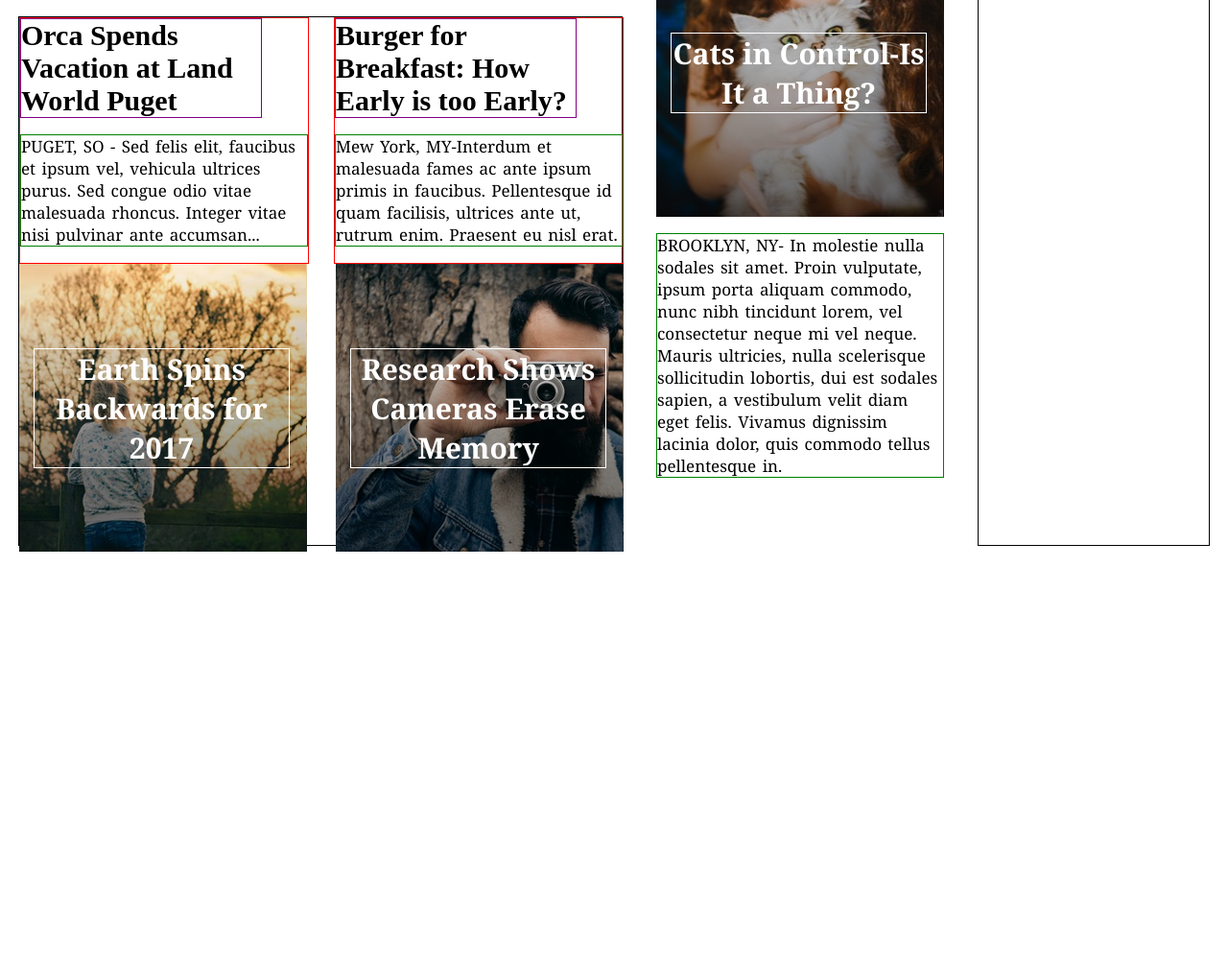
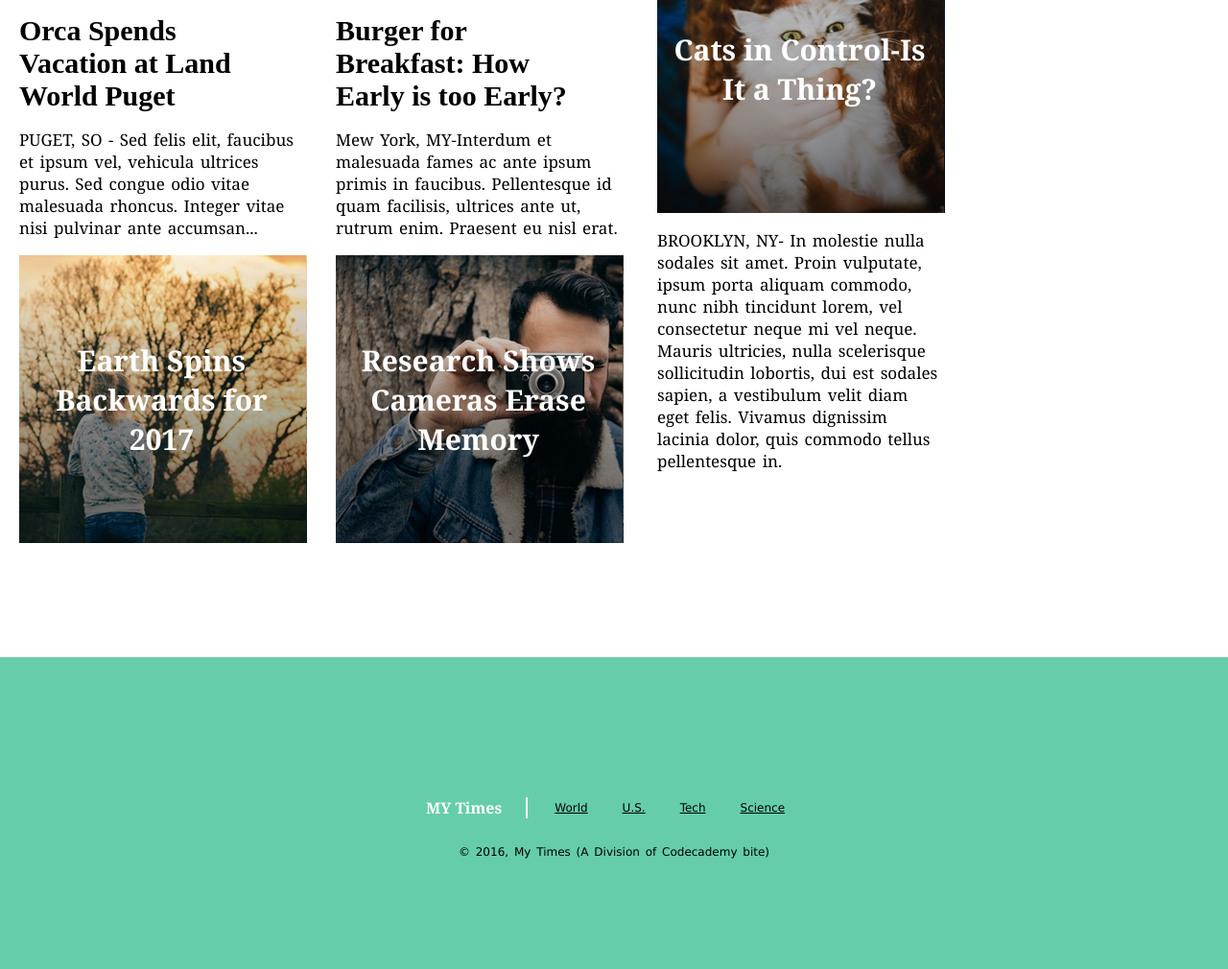
Before and after one commit to yqcheng/mytimes, a plain HTML site: page index.html in a window 1280 px wide. Shown: the part 720-1730 px from the top of the page at 96% size. Before the commit the page ends 1409 px from the top, so only its background shows below. Drawn offline with Linux system fonts and the light colour scheme.

Commit message:
project finished

```diff
--- a/index.html
+++ b/index.html
@@ -89,6 +89,19 @@
     </div><!--right column, one pic and one text-->
   </div>
 
+  <div class="footer">
+    <footer>
+      <div class="footer-nav">
+        <h3 class="fnav-item" id="ft-mytime">MY Times</h3>
+        <span><a href="#world" class="nav fnav-item">World</a></span>
+        <span><a href="#us" class="nav fnav-item">U.S.</a></span>
+        <span><a href="#tech" class="nav fnav-item">Tech</a></span>
+        <span><a href="#science" class="nav fnav-item">Science</a></span>
+      </div>
+      <p>&copy 2016, My Times (A Division of Codecademy bite)</p>
+    </footer>
+  </div>
+
 
 
 
--- a/resources/css/style.css
+++ b/resources/css/style.css
@@ -77,7 +77,6 @@ h2{
 }
 
 .bottom-stories{
-  border: 1px solid;
   display: flex;
   align-items: flex-start;
   justify-content: space-between;
@@ -139,7 +138,6 @@ h2{
 
 span.imgtext{
   width:300px;
-  border: 1px solid;
   margin-right: 18px;
   margin-left: 15px;
 
@@ -169,8 +167,6 @@ span.imgtext{
 
 .text-content{
   width:300px;
-  border: 1px solid red;
-
   display: flex;
   flex-direction: column;
   align-items: flex-start;
@@ -180,13 +176,11 @@ span.imgtext{
 
 h2{
   width: 250px;
-  border: 1px solid purple;
   margin: 0px;
 }
 
 p{
   word-spacing: 2px;
-  border:1px solid green;
 }
 
 .just-img{
@@ -196,16 +190,20 @@ p{
 }
 
 /* middle column styling */
+.middle h2{
+  width: 250px;
+  text-align: left;
+}
+
 #dc{
   margin-bottom: 35px;
 }
 
 
-/* left column styling */
+/* right column styling */
 h3{
   font-size: 16px;
   font-weight: bold;
-  border: 1px solid black;
   text-align: center;
 }
 
@@ -220,10 +218,57 @@ h3{
 }
 
 .bite-list{
-  border: 1px solid;
   margin-top: 50px;
 }
 
-.right{
-  border: 1px solid;
+
+/* footer styling */
+.footer{
+  background-color: MediumAquamarine;
+  height:325px;
+  width: 100%;
+  font-family: Verdana;
+  font-size: 12px;
+  display: flex;
+
+
 }
+
+footer p{
+  font-family: Verdana;
+  font-size: 12px;
+}
+
+
+footer{
+  height: 20%;
+  display: flex;
+  flex-direction: column;
+  align-items: center;
+  margin: auto;
+}
+
+.footer-nav{
+  display: flex;
+  align-items: center;
+
+
+}
+
+.fnav-item{
+  padding-bottom: 0px;
+}
+
+#ft-mytime{
+  font-family: Georgia;
+  font-size: 16px;
+  font-weight: bold;
+  color: white;
+  border-right: 2px solid;
+  padding-right: 25px;
+  margin-right: 10px;
+}
+
+.footer-nav span{
+  padding: 8px;
+}
```
